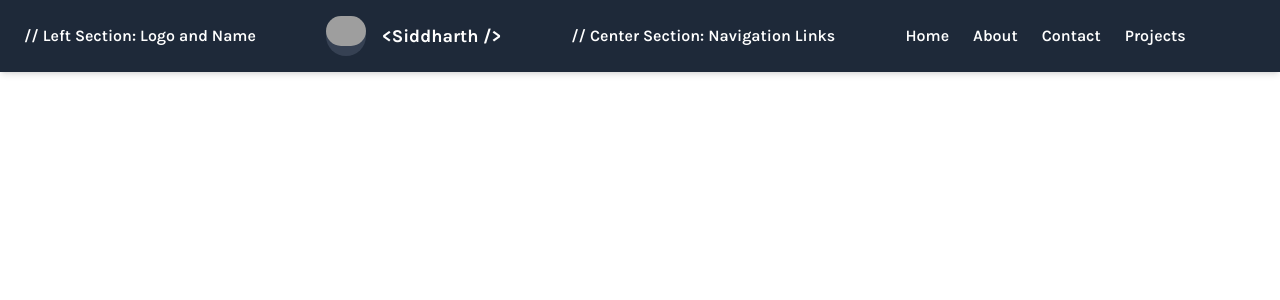
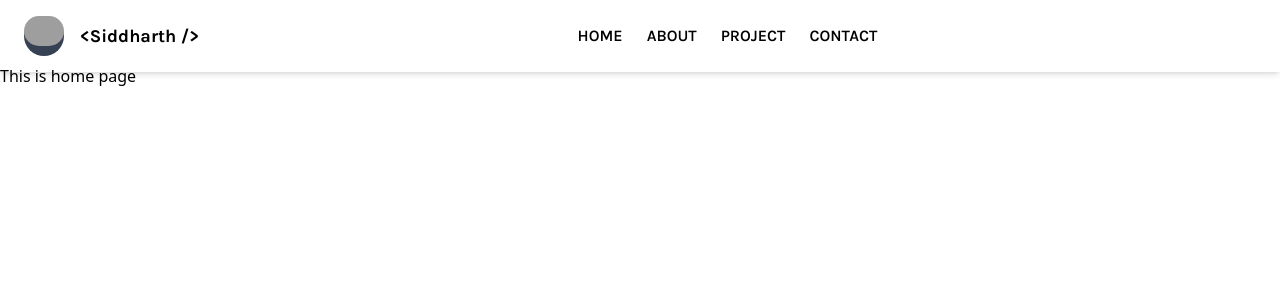
Before and after one commit to SiddharthP121/siddhartha-portfolio, a React (Vite) app: page / in a window 1280 px wide. Shown: the top 300 px of the page. Built offline with nearby package versions, Linux system fonts and the light colour scheme; grey boxes are pictures that could not be loaded; some icons are missing; a web font is replaced by a local one.

Commit message:
completed the navbar

```diff
--- a/src/App.jsx
+++ b/src/App.jsx
@@ -1,10 +1,13 @@
 import "./App.css";
+import Home from "./components/Home";
 import Navbar from "./components/Navbar";
 
 function App() {
   return (
     <>
+
       <Navbar />
+      <Home />
     </>
   );
 }
--- /dev/null
+++ b/src/components/Home.jsx
@@ -0,0 +1,11 @@
+import React from 'react';
+
+const Home = () => {
+  return (
+    <div className="pt-16">
+      <div>This is home page</div>
+    </div>
+  );
+};
+
+export default Home;
--- a/src/components/Navbar.jsx
+++ b/src/components/Navbar.jsx
@@ -1,10 +1,16 @@
-import React from "react";
+import React, { useState } from "react";
 
 const Navbar = () => {
+  const [isMenuOpen, setIsMenuOpen] = useState(false);
+
+  const toggleMenu = () => {
+    setIsMenuOpen(!isMenuOpen);
+  };
+
   return (
-    <nav className="bg-gray-800 text-white w-full shadow-md fixed top-0 z-10">
+    <nav className="bg-transparent text-black w-full shadow-md fixed top-0 z-10">
       <div className="md:container navbar mx-auto flex flex-wrap items-center justify-between py-4 px-6">
-     // Left Section: Logo and Name
+        {/* Left Section: Logo and Name */}
         <div className="flex items-center space-x-4">
           <div className="w-10 h-10 bg-gray-700 rounded-full">
             <img
@@ -16,37 +22,70 @@ const Navbar = () => {
           <div className="text-lg font-bold">{" <Siddharth /> "}</div>
         </div>
 
-        // Center Section: Navigation Links
+        {/* Center Section: Navigation Links */}
         <ul className="hidden md:flex space-x-6">
           <li>
-            <a href="https://www.youtube.com/" className="hover:text-purple-500">
-              Home
+            <a href="#home" className="hover:text-purple-500">
+              HOME
             </a>
           </li>
           <li>
             <a href="#about" className="hover:text-purple-500">
-              About
+              ABOUT
             </a>
           </li>
           <li>
             <a href="#contact" className="hover:text-purple-500">
-              Contact
+              PROJECT
             </a>
           </li>
           <li>
             <a href="#projects" className="hover:text-purple-500">
-              Projects
+              CONTACT
             </a>
           </li>
         </ul>
 
-        <button >
+        {/* Menu Button */}
+        <button
+          onClick={toggleMenu}
+          className="text-black focus:outline-none"
+        >
           <lord-icon
             src="https://cdn.lordicon.com/jectmwqf.json"
             trigger="hover"
-            colors="primary:#ffffff"
+            colors="primary:#000000"
+            style={{ width: "30px", height: "30px" }}
           ></lord-icon>
         </button>
+
+        {/* Dropdown Menu */}
+        {isMenuOpen && (
+          <div className="absolute top-16 right-6 bg-white shadow-md rounded-md p-4 z-20 md:hidden">
+            <ul className="space-y-4">
+              <li>
+                <a href="#home" className="hover:text-purple-500 block">
+                  HOME
+                </a>
+              </li>
+              <li>
+                <a href="#about" className="hover:text-purple-500 block">
+                  ABOUT
+                </a>
+              </li>
+              <li>
+                <a href="#contact" className="hover:text-purple-500 block">
+                  PROJECT
+                </a>
+              </li>
+              <li>
+                <a href="#projects" className="hover:text-purple-500 block">
+                  CONTACT
+                </a>
+              </li>
+            </ul>
+          </div>
+        )}
       </div>
     </nav>
   );
```
